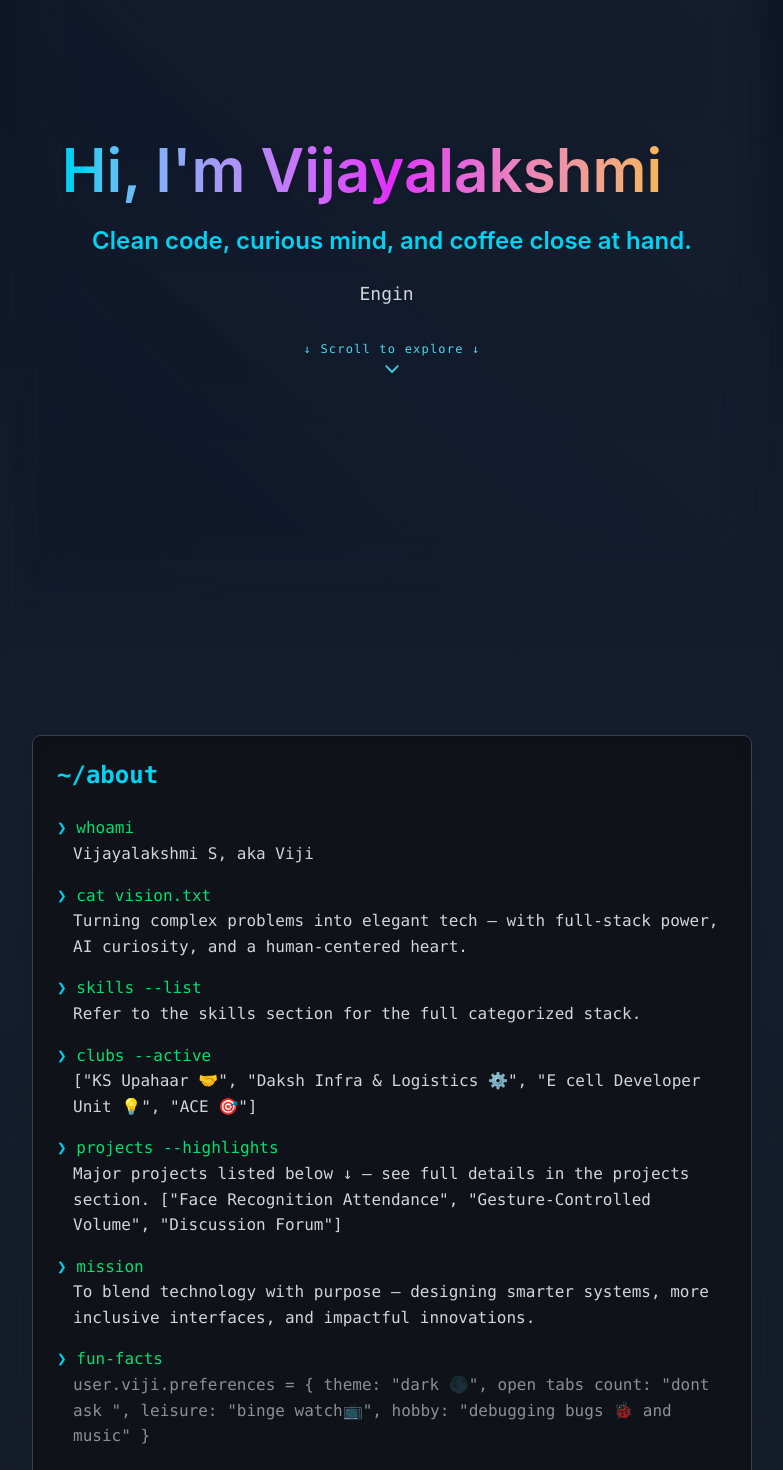
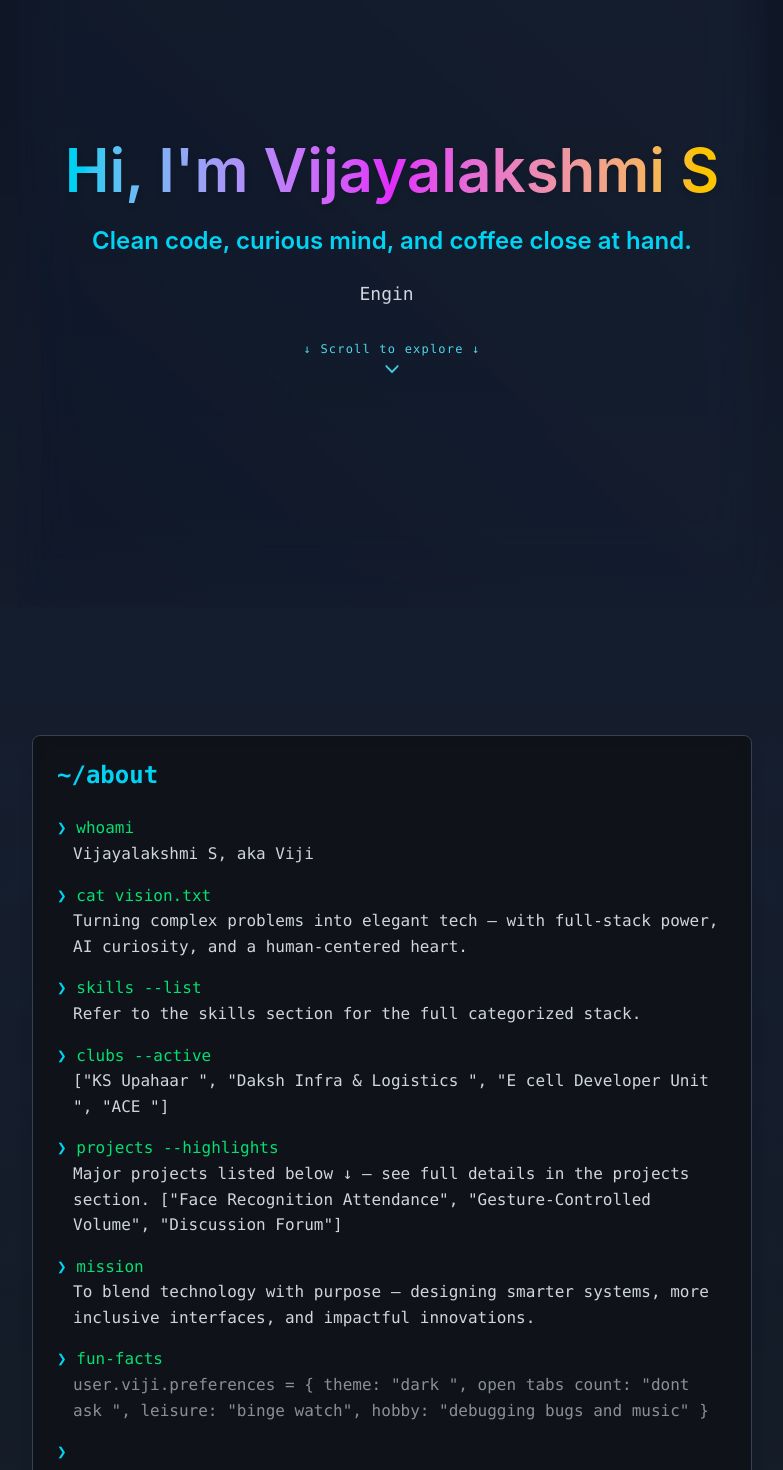
Before and after one commit to viji1804/myportfolio, a React (Vite) app: page / in a window 1280 px wide. Shown: the part 200-1670 px from the top of the page, without its empty margins (248-1031 px from the left). Built offline with nearby package versions, Linux system fonts and the light colour scheme.

Commit message:
Fix: render issues fixed

```diff
--- a/src/pages/Home.jsx
+++ b/src/pages/Home.jsx
@@ -72,7 +72,7 @@ function Home() {
     {
       command: "clubs --active",
       output:
-        '["KS Upahaar 🤝", "Daksh Infra & Logistics ⚙️", "E cell Developer Unit 💡", "ACE 🎯"]',
+        '["KS Upahaar ", "Daksh Infra & Logistics ", "E cell Developer Unit ", "ACE "]',
     },
     {
       command: "projects --highlights",
@@ -87,7 +87,7 @@ function Home() {
     {
       command: "fun-facts",
       output:
-        'user.viji.preferences = { theme: "dark 🌑", open tabs count: "dont ask ", leisure: "binge watch📺", hobby: "debugging bugs 🐞 and music" }',
+        'user.viji.preferences = { theme: "dark ", open tabs count: "dont ask ", leisure: "binge watch", hobby: "debugging bugs and music" }',
     },
     {
       command: 'echo "Always exploring. Always building. Always learning."',
@@ -132,13 +132,13 @@ function Home() {
                   transition={{ duration: 1 }}
                   className="text-5xl md:text-6xl font-extrabold bg-gradient-to-r from-cyan-400 via-fuchsia-500 to-yellow-400 bg-clip-text text-transparent drop-shadow-md"
                 >
-                  Hi, I'm Vijayalakshmi{" "}
+                  Hi, I'm Vijayalakshmi S
                   <motion.span
                     animate={{ y: [0, -5, 0] }}
                     transition={{ repeat: Infinity, duration: 1.6 }}
                     className="inline-block text-4xl"
                   >
-                    👩‍💻
+
                   </motion.span>
                 </motion.h1>
 
```
